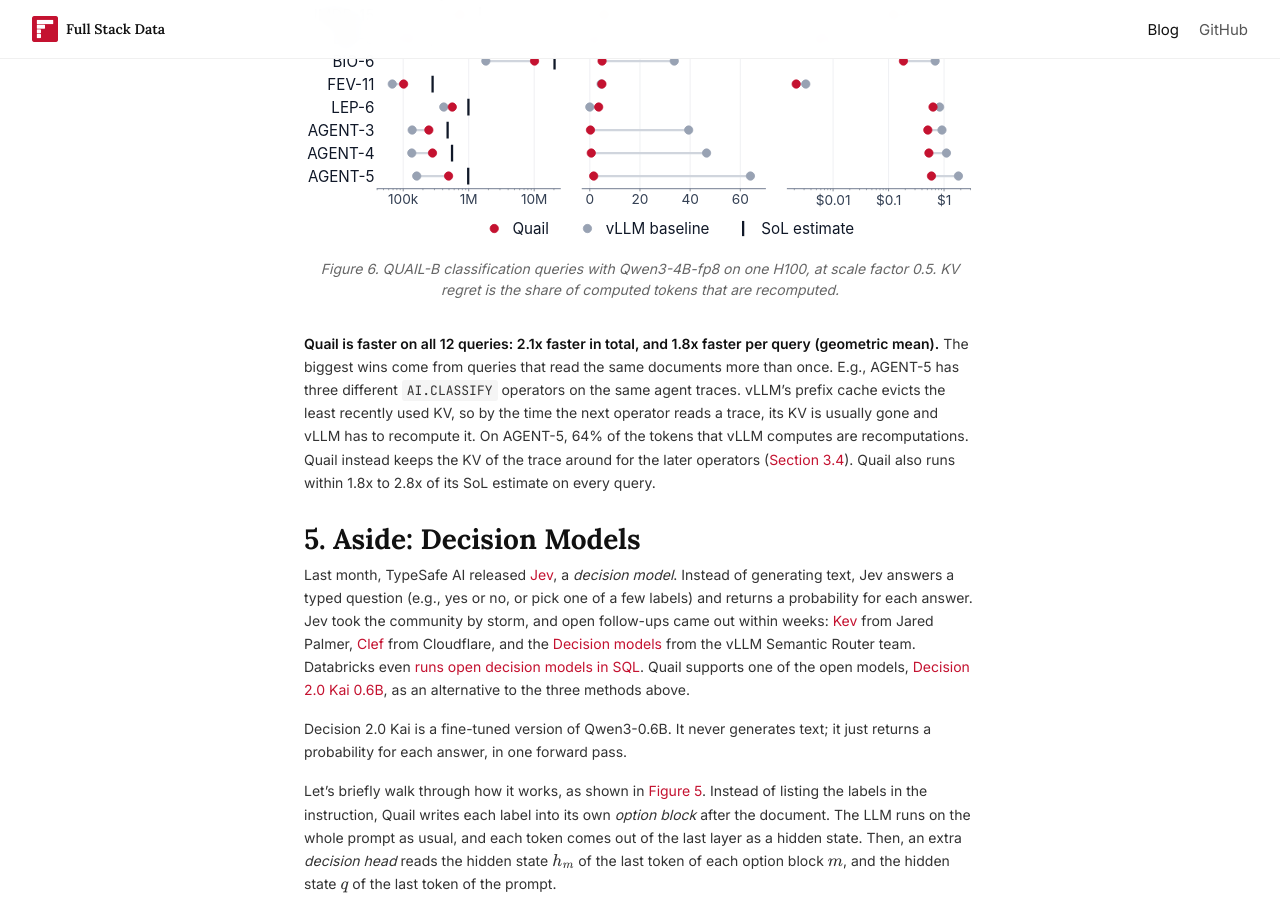
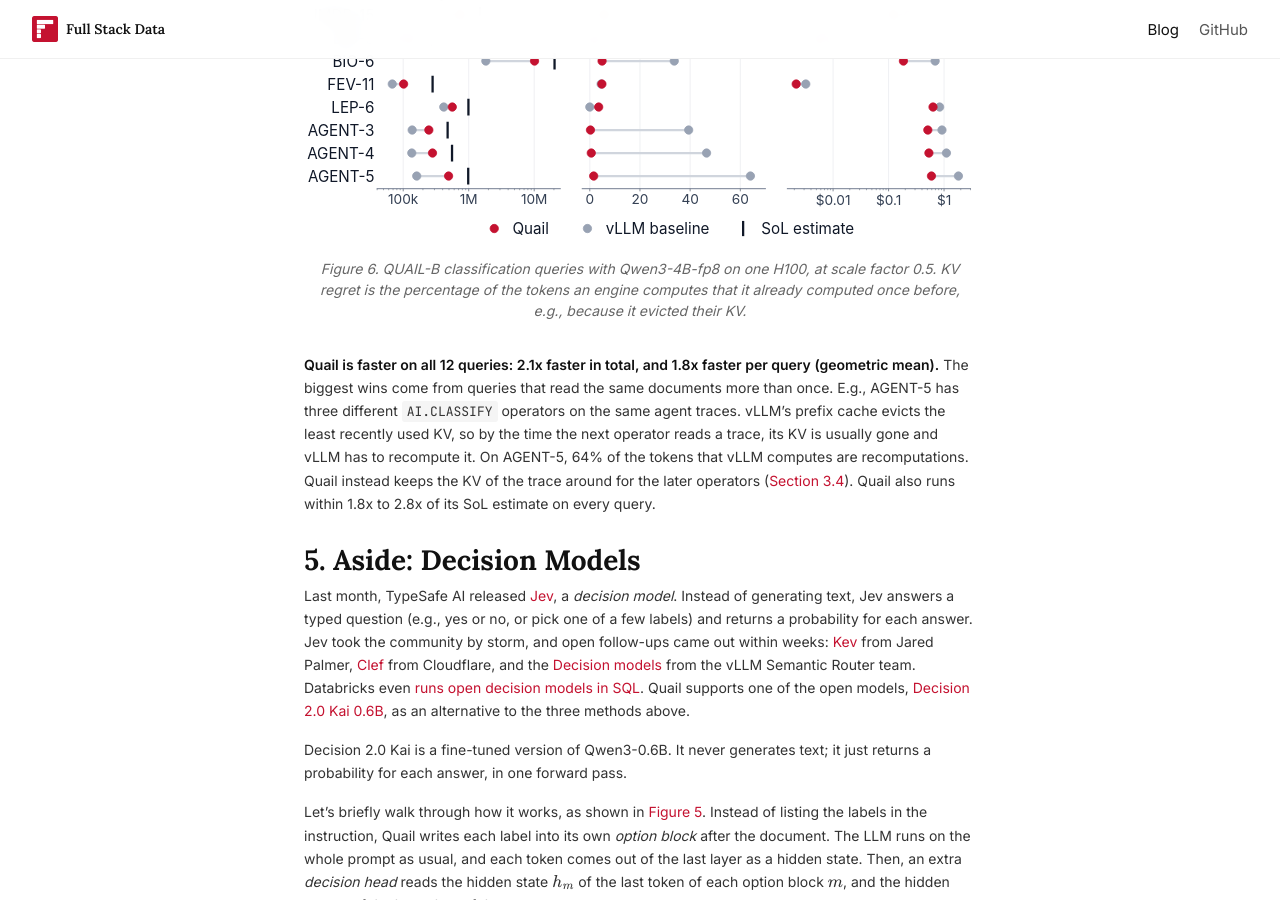
Before and after one commit to fsdatalab/fsdatalab.github.io, a Jekyll site: the page built from _posts/2026-10-09-ai-classification.md, in a window 1280 px wide and 900 px high, scrolled down 12282 px. Built offline with Jekyll 4.4.1, drawn with Linux system fonts in a browser that asks for light colours.

Commit message:
Clarify the KV regret definition in Figure 6
Co-Authored-By: Claude Opus 5.5 <noreply@anthropic.com>
Claude-Session: https://claude.ai/code/session_01MoNT2oswuno5R7xGoXoh2n

```diff
--- a/_posts/2026-10-09-ai-classification.md
+++ b/_posts/2026-10-09-ai-classification.md
@@ -348,7 +348,7 @@ We ran each query with Qwen3-4B-fp8 on one H100, at scale factor 0.5, on both Qu
 
 <figure id="figure-6" style="width: min(42rem, calc(100vw - 3rem));">
   <img src="{{ '/assets/blog/ai-classification/quailb-results.svg' | relative_url }}" alt="Input tokens per second, KV regret, and cost per query for Quail and a vLLM baseline on the 12 QUAIL-B classification queries.">
-  <figcaption>Figure 6. QUAIL-B classification queries with Qwen3-4B-fp8 on one H100, at scale factor 0.5. KV regret is the share of computed tokens that are recomputed.</figcaption>
+  <figcaption>Figure 6. QUAIL-B classification queries with Qwen3-4B-fp8 on one H100, at scale factor 0.5. KV regret is the percentage of the tokens an engine computes that it already computed once before, e.g., because it evicted their KV.</figcaption>
 </figure>
 
 **Quail is faster on all 12 queries: 2.1x faster in total, and 1.8x faster per query (geometric mean).** The biggest wins come from queries that read the same documents more than once. E.g., AGENT-5 has three different `AI.CLASSIFY` operators on the same agent traces. vLLM's prefix cache evicts the least recently used KV, so by the time the next operator reads a trace, its KV is usually gone and vLLM has to recompute it. On AGENT-5, 64% of the tokens that vLLM computes are recomputations. Quail instead keeps the KV of the trace around for the later operators ([Section 3.4](#34-keeping-the-document-kv-for-later-operators)). Quail also runs within 1.8x to 2.8x of its SoL estimate on every query.
```
